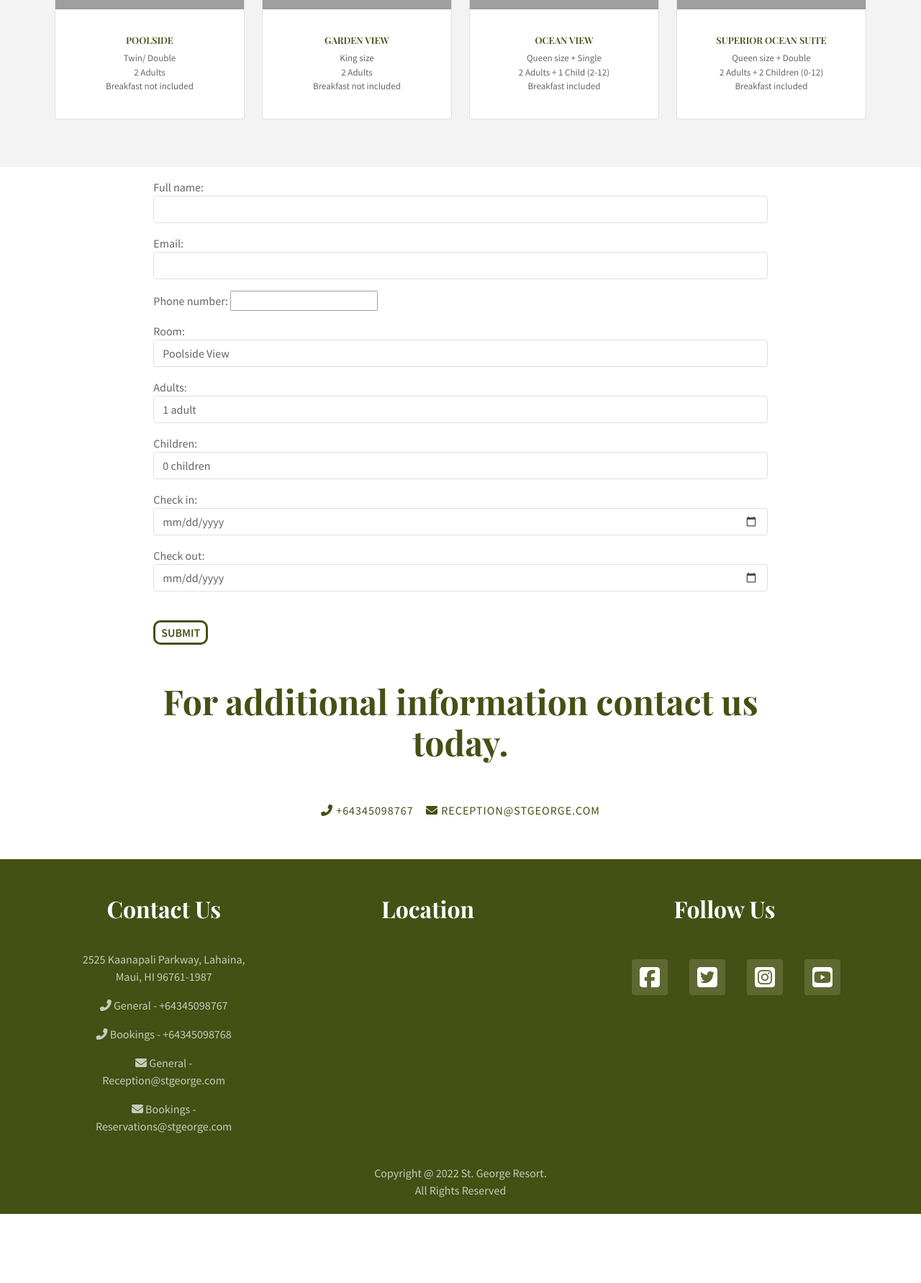
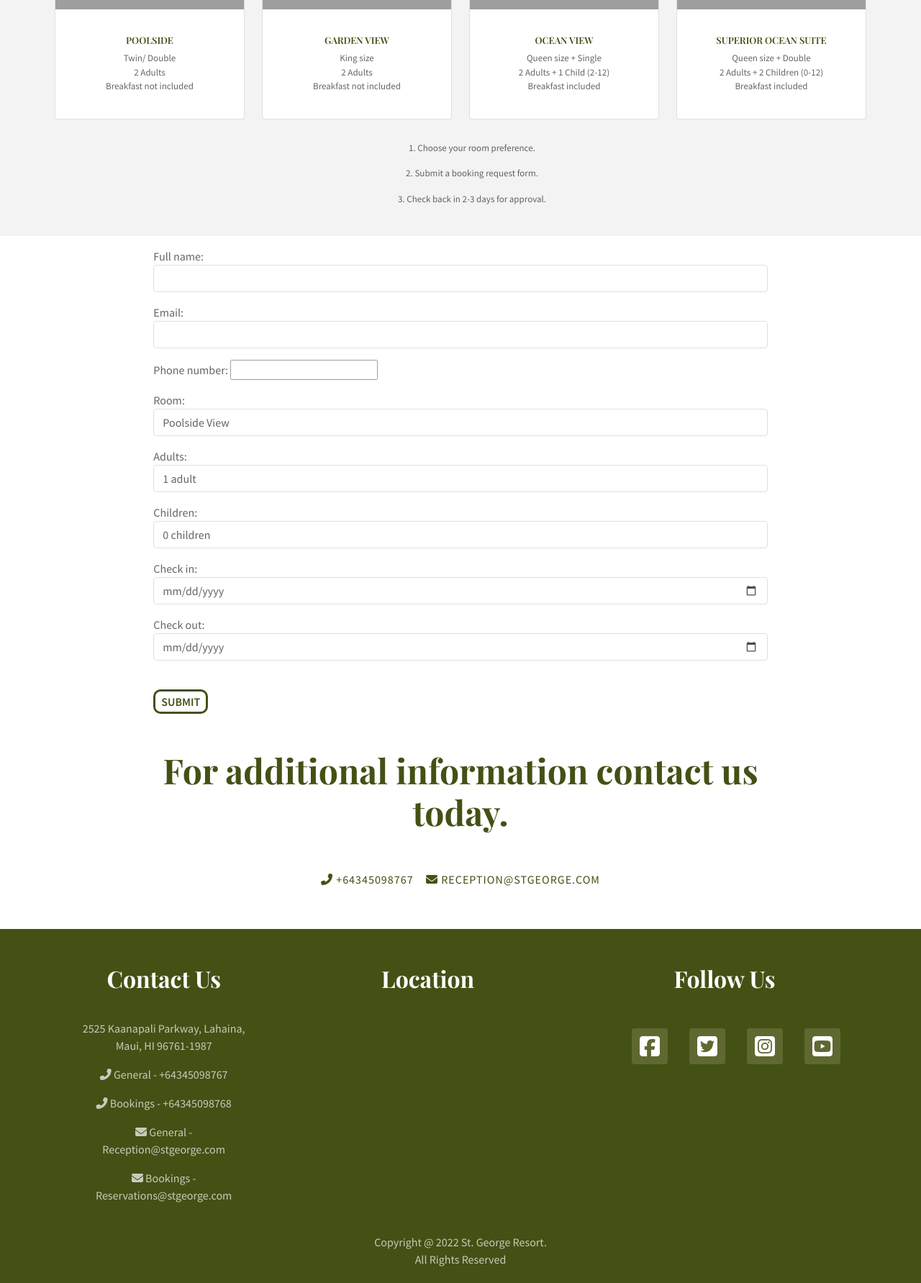
Before and after one commit to EJDiamond/St-George-Hotel, a Django app: page /booking in a window 1280 px wide. Shown: the part 1174-2957 px from the top of the page at 72% size. Before the commit the page ends 2861 px from the top, so only its background shows below. Run offline with Django 3.2, Linux system fonts and the light colour scheme; a user stored in the database is signed in; a map, chart or similar area stays blank; some libraries are stand-ins or nearby versions; grey boxes are pictures that could not be loaded.

Commit message:
Adjust contact form message and view return

```diff
--- a/hotel/views.py
+++ b/hotel/views.py
@@ -22,7 +22,9 @@ def contactus(request):
         contact.email = email
         contact.subject = subject
         contact.save()
-        return HttpResponse("<h1>Thanks for contacting us!</h1>")
+        messages.success(request, 'Thanks for contacting us, we will respond shortly.')
+        return render(request, 'index.html')
+
     return render(request, 'contact_us.html')
 
 
@@ -53,7 +55,7 @@ class MakeBooking(LoginRequiredMixin, View):
             instance = form.save(commit=False)
             instance.user = User.objects.get(username=request.user.username)
             instance.save()
-            messages.success(request, 'Booking request submitted successfully, please check back for approved status')
+            messages.success(request, 'Booking request submitted successfully, check back in "My Bookings" for approved status')
             return render(request, "index.html", {'form': form})
         else:
             messages.error(request, 'You need to pick a date in the future.')
--- a/static/css/style.css
+++ b/static/css/style.css
@@ -338,7 +338,7 @@ h5 {
 }
 
 .room-list {
-    padding-bottom: 50px;
+    padding-bottom: 10px;
 }
 
 .room-list p {
@@ -459,6 +459,15 @@ footer ul {
     text-align: center;
 }
 
+.how-to {
+    text-align: center;
+    margin-top: 30px;
+}
+
+.how-to li {
+    list-style: none;
+}
+
 /* Spa card */
 
 .spa-card h1 {
--- a/templates/bookings.html
+++ b/templates/bookings.html
@@ -96,8 +96,22 @@
                 </div>
             </div>
         </div>
+        <div class="container how-to">
+            <ul>
+                <li>
+                    <p>1. Choose your room preference.</p>
+                </li>
+                <li>
+                    <p>2. Submit a booking request form.</p>
+                </li>
+                <li>
+                    <p>3. Check back in 2-3 days for approval.</p>
+                </li>
+            </ul>
+        </div>
     </div>
 </section>
+
 
 <!-- Booking form -->
 <div class=" col-md-8 mt-3 offset-md-2 form-group">
```
Also changed, not shown: db.sqlite3.
